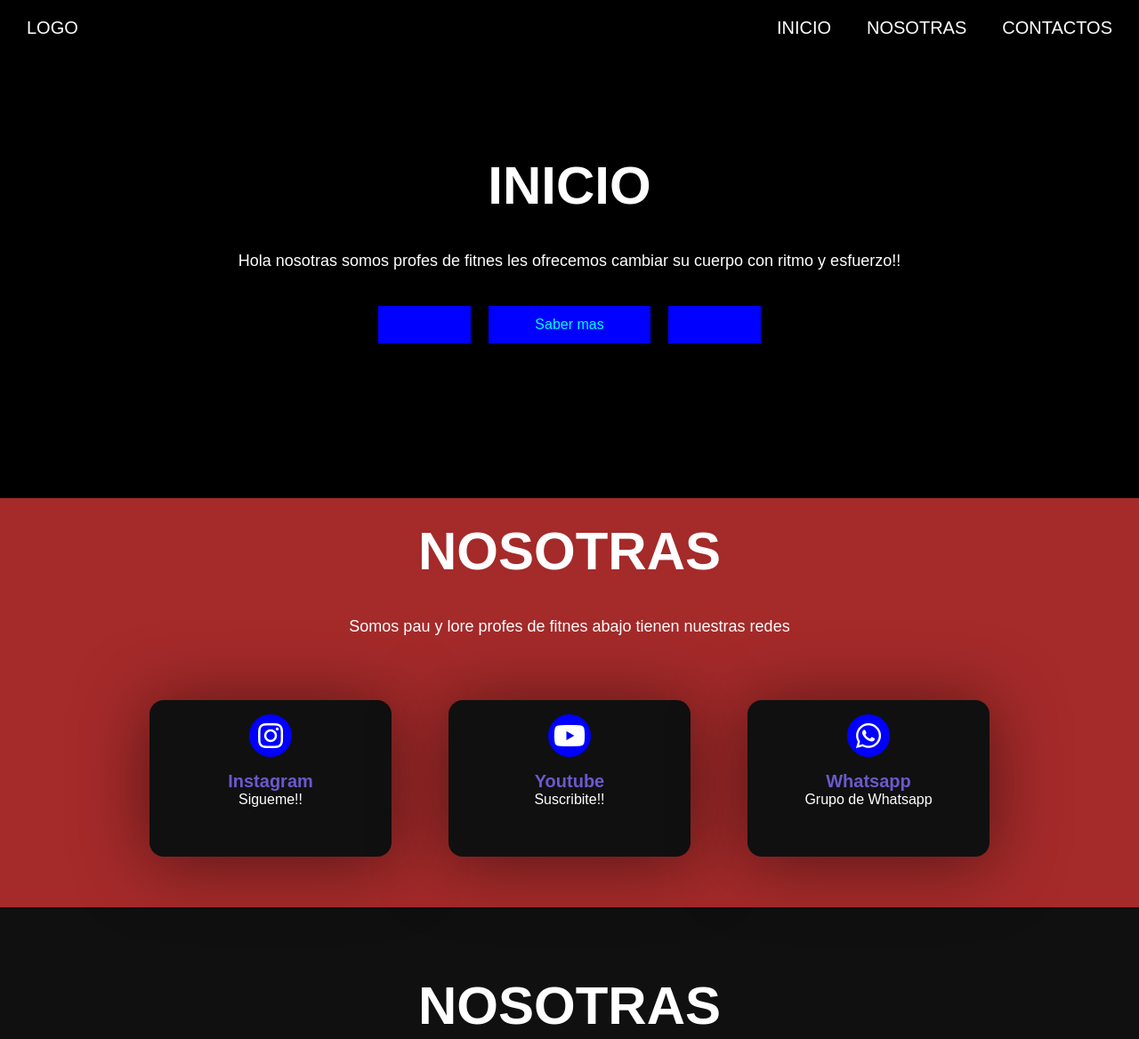
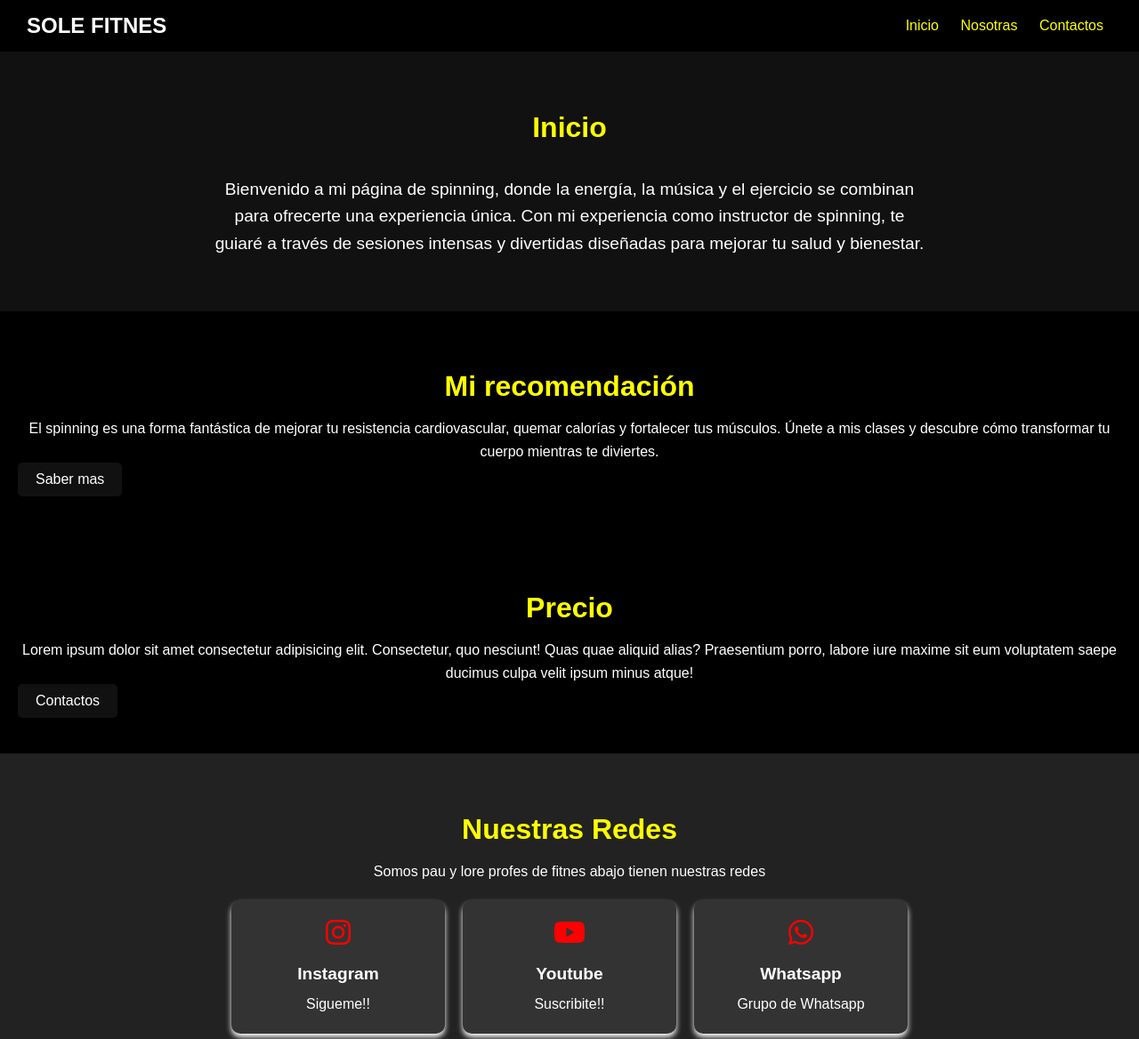
Before and after one commit to Ivanchu012/Ivanchu-repositorio, a plain HTML site: page index.html in a window 1280 px wide. Shown: the top 1168 px of the page at 89% size. Drawn offline with Linux system fonts and the light colour scheme.

Commit message:
Add files via upload

```diff
--- a/index.html
+++ b/index.html
@@ -5,7 +5,7 @@
     <meta http-equiv="X-UA-Compatible" content="IE=edge">
     <meta name="viewport" content="width=device-width, initial-scale=1.0">
     <link rel="stylesheet" href="https://cdnjs.cloudflare.com/ajax/libs/font-awesome/5.15.1/css/all.min.css">
-    <link rel="stylesheet" href="style.css">
+    <link rel="stylesheet" href="styles.css">
 
     <title>SPINING</title>
 </head>
@@ -13,7 +13,7 @@
 
     <div class="head">
         <div class="logo">
-            <a href="#">Logo</a>
+            <a href="#">SOLE FITNES</a>
         </div>
 
         <nav class="navbar">
@@ -26,20 +26,39 @@
 
     <header class="content header">
         <h2 class="title">Inicio</h2>
-        <p> Hola nosotras somos profes de fitnes les
-            ofrecemos cambiar su cuerpo con ritmo y esfuerzo!!
+        <p> Bienvenido a mi página de spinning, donde la energía,
+         la música y el ejercicio se combinan para ofrecerte una experiencia única.
+         Con mi experiencia como instructor de spinning,
+         te guiaré a través de sesiones intensas y divertidas diseñadas para mejorar tu salud y bienestar.
         </p>
 
-        <div class="btn-home">
-            <a href="#" class="btn"></a>
+    </header>
+
+<section class="content about">
+
+    <h2 class="title">Mi recomendación</h2>
+    <p>El spinning es una forma fantástica de mejorar tu resistencia cardiovascular, quemar calorías y fortalecer tus músculos. Únete a mis clases y descubre cómo transformar tu cuerpo mientras te diviertes.</p>
     <a href="#" class="btn">Saber mas</a>
-            <a href="#" class="btn"></a>
-        </div>
-    </header>
+
+</section>
+
+
+<section class="content price">
+
+    <article class="contain">
+        <h2 class="title">Precio</h2>
+
+        <p> Lorem ipsum dolor sit amet consectetur adipisicing elit. Consectetur,
+            quo nesciunt! Quas quae aliquid alias? Praesentium porro,
+            labore iure maxime sit eum voluptatem saepe ducimus culpa velit ipsum minus atque!</p>
+
+        <a href="#" class="btn">Contactos</a>
+    </article>
+</section>
 
 <section class="content sau">
 
-        <h2 class="title">Nosotras</h2>
+    <h2 class="title">Nuestras Redes</h2>
     <p> Somos pau y lore profes de fitnes abajo tienen nuestras redes</p>
     <div class="box-container">
         <div class="box">
@@ -65,36 +84,14 @@
 
 </section>
 
-<section class="content about">
+<section class="content contact">
 
-    <h2 class="title">Nosotras</h2>
-    <p> Lorem ipsum dolor sit amet consectetur adipisicing elit. Consectetur,
-        quo nesciunt! Quas quae aliquid alias? Praesentium porro,
-        labore iure maxime sit eum voluptatem saepe ducimus culpa velit ipsum minus atque!</p>
+    <h2 class="title">SPINING SOLE</h2>
 
-    <a href="#" class="btn">Saber mas</a>
-
-</section>
-
-<section class="content price">
-
-    <article class="contain">
-        <h2 class="title">Precio</h2>
-
-        <p> Lorem ipsum dolor sit amet consectetur adipisicing elit. Consectetur,
-            quo nesciunt! Quas quae aliquid alias? Praesentium porro,
-            labore iure maxime sit eum voluptatem saepe ducimus culpa velit ipsum minus atque!</p>
-
-        <a href="#" class="btn">Contactos</a>
-    </article>
-</section>
-
-<section class="content contact">
-    <h2 class="title"> Contacto</h2>
-    <p>4543535</p>
 
     <figure class="imagen">
-        <img src= "img/1.jpeg"  height= "350px" width="100%" alt="imagen">
+        <img src= "img/2.jpg"  height= "600px" width="30%" alt="imagen">
+        <img src= "img/3.jpg"  height= "600px" width="30%" alt="imagen">
     </figure>
 </section>
 
--- /dev/null
+++ b/styles.css
@@ -0,0 +1,164 @@
+/* General Styles */
+body {
+    font-family: Arial, sans-serif;
+    margin: 0;
+    padding: 0;
+    box-sizing: border-box;
+    background-color: #000; /* Fondo negro */
+    color: white; /* Texto blanco */
+}
+
+a {
+    text-decoration: none;
+    color: inherit;
+}
+
+h2.title {
+    font-size: 2rem;
+    text-align: center;
+    margin-bottom: 1rem;
+    color: yellow; /* Amarillo */
+}
+
+header.content.header p {
+    text-align:center ;
+    margin: auto;
+    line-height: 1.6;
+    font-size: 1.2rem;
+    padding: 20px;
+    max-width: 800px;
+
+}
+
+p {
+    text-align:center ;
+    margin: auto;
+    line-height: 1.6;
+}
+
+/* Header Section */
+.head {
+    display: flex;
+    justify-content: space-between;
+    align-items: center;
+    padding: 15px 30px;
+    background-color: #000; /* Fondo negro */
+    color: #f1c40f; /* Amarillo */
+}
+
+.head .logo a {
+    font-size: 1.5rem;
+    font-weight: bold;
+    color: white; /* Amarillo */
+}
+
+.navbar a {
+    margin: 0 10px;
+    font-size: 1rem;
+    color: yellow; /* Amarillo */
+    transition: color 0.3s;
+}
+
+.navbar a:hover {
+    color: #ffffff; /* Rojo */
+}
+
+/* Header Content */
+header.content {
+    text-align: center;
+    padding: 40px 20px;
+    background-color: #111; /* Negro oscuro */
+    color: white; /* Amarillo */
+}
+
+header .btn-home .btn {
+    display: inline-block;
+    padding: 10px 20px;
+    margin: 10px;
+    background-color: #ff0000; /* Rojo */
+    color: white;
+    border-radius: 5px;
+    transition: background-color 0.3s;
+}
+
+header .btn-home .btn:hover {
+    background-color: #f1c40f; /* Amarillo */
+}
+
+/* About Section */
+.content.sau {
+    padding: 40px 20px;
+    background-color: #222; /* Negro grisáceo */
+}
+
+.content.sau .box-container {
+    display: flex;
+    justify-content: center;
+    gap: 20px;
+    margin-top: 20px;
+}
+
+.content.sau .box {
+    flex: 1;
+    max-width: 200px;
+    text-align: center;
+    background-color: #333; /* Negro medio */
+    border-radius: 10px;
+    padding: 20px;
+    box-shadow: 0 4px 6px rgb(255, 255, 255);
+    transition: transform 0.3s, background-color 0.3s;
+}
+
+.content.sau .box:hover {
+    transform: translateY(-10px);
+    background-color: black; /* Rojo */
+}
+
+.content.sau .box i {
+    font-size: 2rem;
+    margin-bottom: 10px;
+    color: red; /* Amarillo */
+}
+
+.content.sau .box h3 {
+    font-size: 1.2rem;
+    margin: 10px 0;
+    color: rgb(255, 255, 255); /* Rojo */
+}
+
+/* Other Sections */
+.content.about, .content.price, .content.contact {
+    padding: 40px 20px;
+}
+
+.content.about, .content.price {
+    background-color: #000; /* Negro oscuro */
+}
+
+.content.contact {
+    background-color: #111; /* Negro grisáceo */
+}
+
+.content.contact .imagen img {
+    display: block;
+    margin: 20px auto;
+    border-radius: 10px;
+}
+
+/* Buttons */
+.btn {
+    display: inline-block;
+    padding: 10px 20px;
+    background-color: #111; /* Rojo */
+    color: white;
+    border-radius: 5px;
+    transition: background-color 0.3s;
+}
+
+.btn:hover {
+    background-color: #f1c40f; /* Amarillo */
+}
+
+figure.imagen{
+    display:flex;
+}
```
Also changed, not shown: img/2.jpg (added), img/3.jpg (added). Lines whose indentation alone changed are shown as unchanged.
